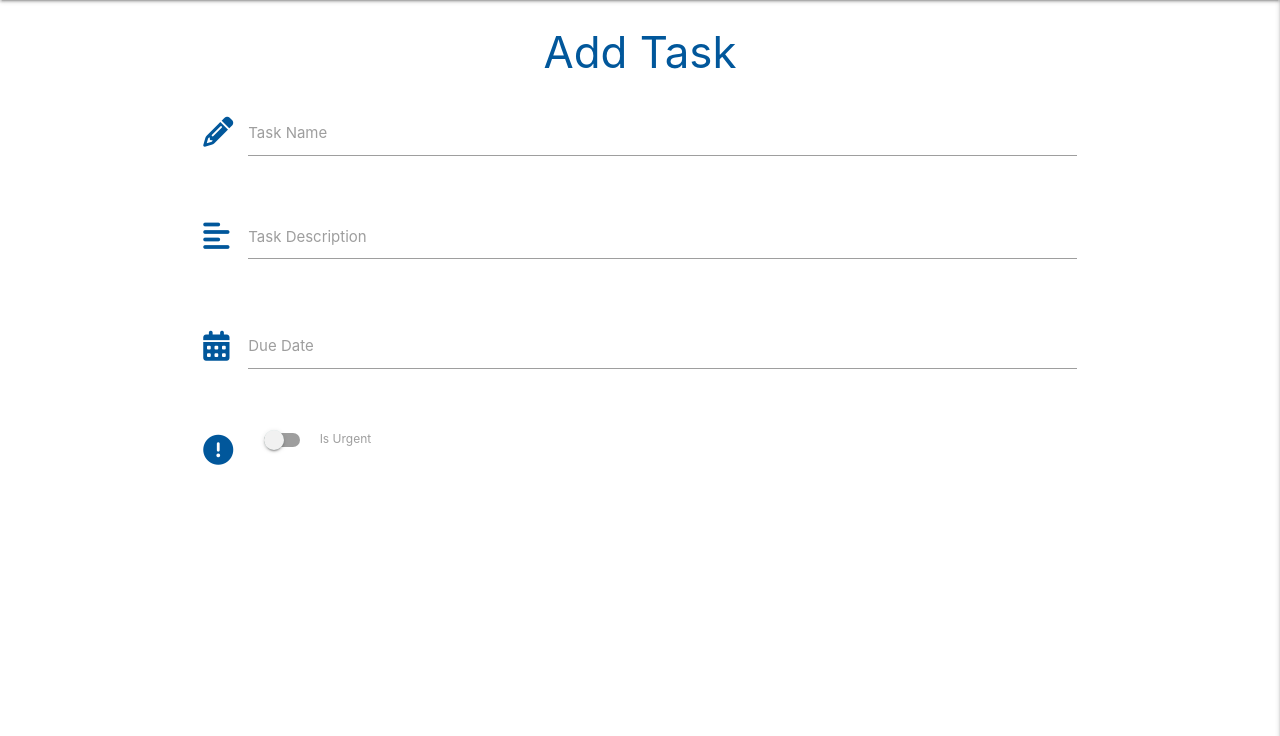
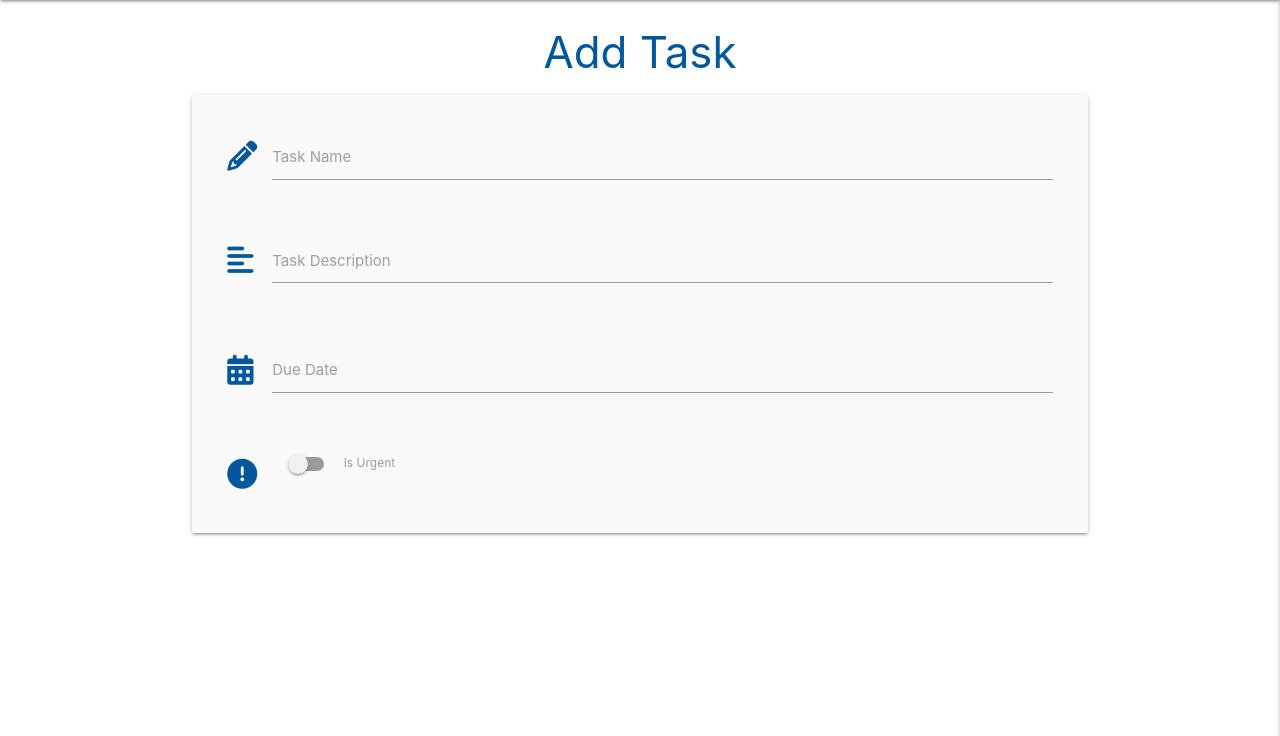
Before and after one commit to famouswelshman/flask-task-manager-project, a Flask app: page /add_task in a window 1280 px wide. Shown: the part 64-800 px from the top of the page. Run offline with Flask 2, Linux system fonts and the light colour scheme; some libraries are stand-ins or nearby versions.

Commit message:
updated background

```diff
--- a/templates/add_task.html
+++ b/templates/add_task.html
@@ -3,7 +3,7 @@
 
     <h3 class="light-blue-text text-darken-4 center-align">Add Task</h3>
 
-    <div class="row">
+    <div class="row card-panel grey lighten-5">
         <form class="col s12" method="POST" action="">
           <div class="row">
             <div class="input-field col s12">
@@ -43,6 +43,6 @@
 
           </div>
         </form>
-      </div>
+
 
 {% endblock %}
```
